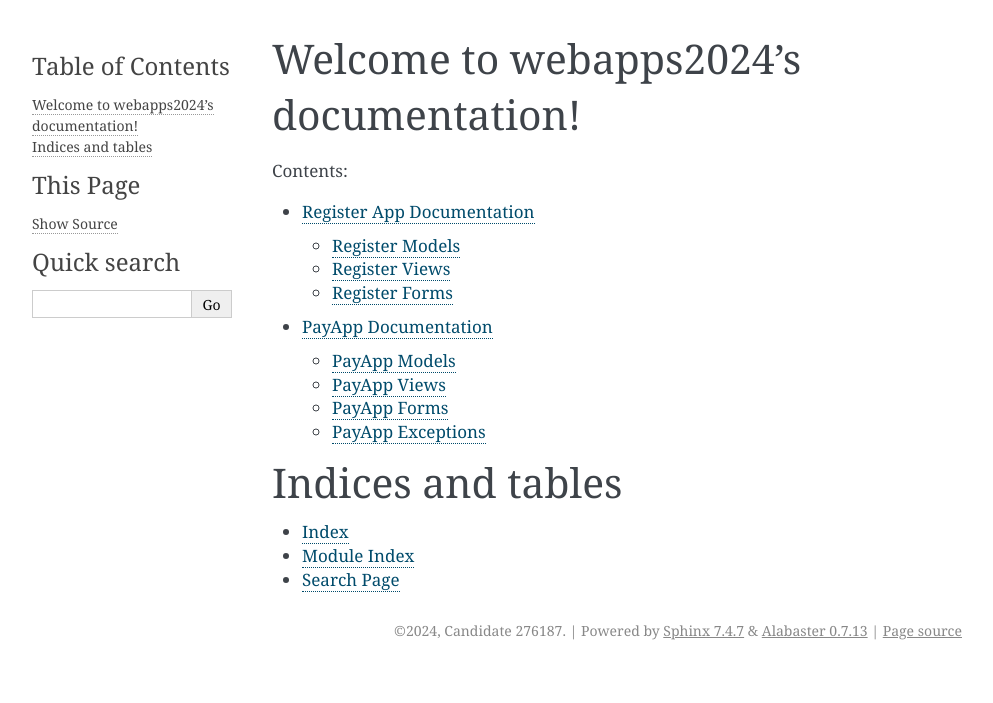
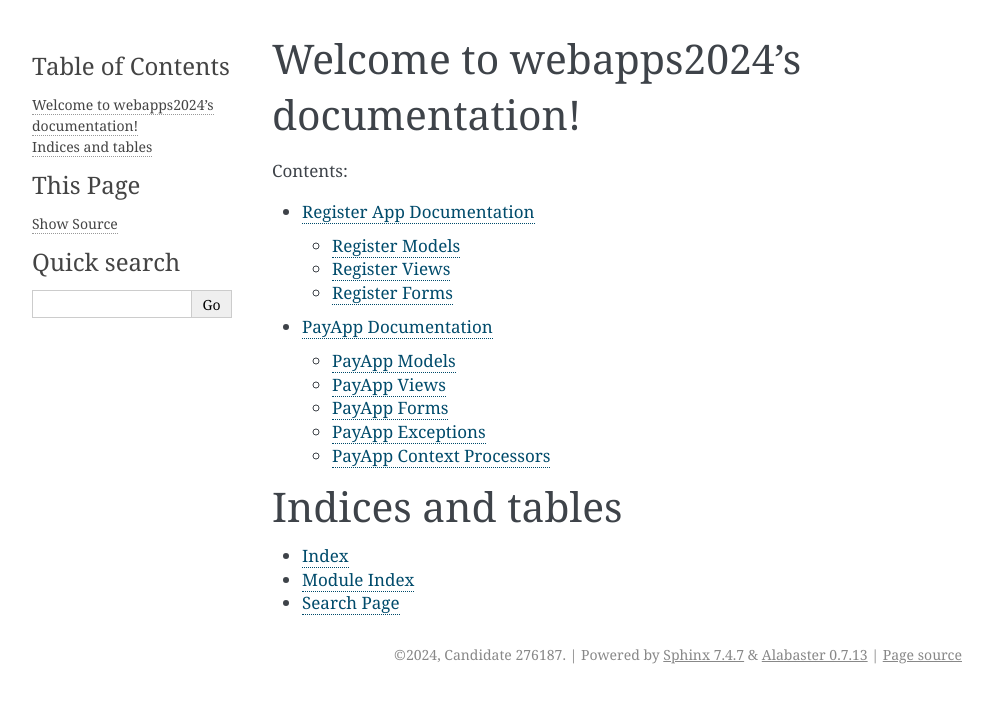
Before and after one commit to tnaccarato/Fakepal, a Sphinx documentation site: the page built from docs/source/index.rst, in a window 1280 px wide. Shown: the top 703 px of the page, without its empty margins (148-1141 px from the left). Built offline with Sphinx 7.4.7, drawn with Linux system fonts in a browser that asks for light colours.

Commit message:
Add context_processors

```diff
--- a/docs/source/payapp.rst
+++ b/docs/source/payapp.rst
@@ -10,3 +10,4 @@ Overview of the PayApp application.
    payapp_views
    payapp_forms
    payapp_exceptions
+   payapp_context_processors
--- /dev/null
+++ b/docs/source/payapp_context_processors.rst
@@ -0,0 +1,7 @@
+PayApp Context Processors
+========================
+
+.. automodule:: payapp.context_processors
+   :members:
+   :undoc-members:
+   :show-inheritance:
```
